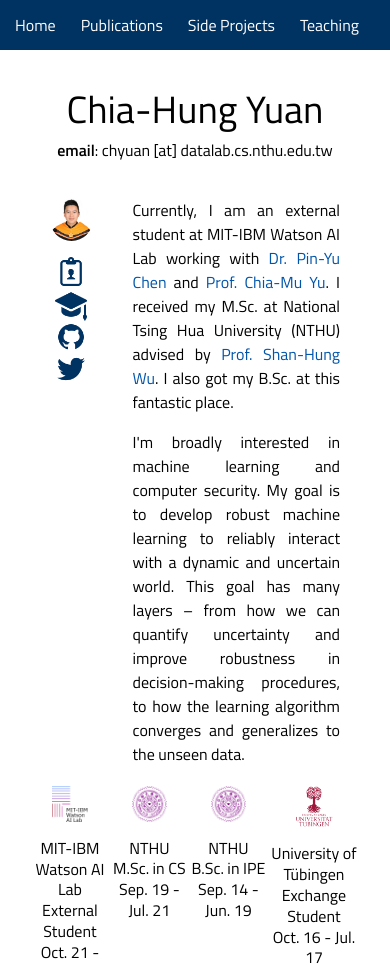
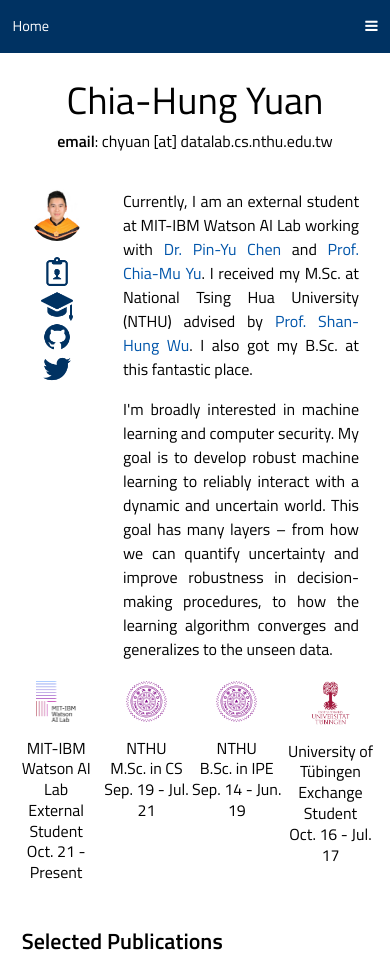
Before and after one commit to lionelmessi6410/lionelmessi6410.github.io, a plain HTML site: page index.html in a window 390 px wide. Shown: the top 965 px of the page. Drawn offline with Linux system fonts and the light colour scheme; a script that the page names is missing.

Commit message:
Update index.html

```diff
--- a/assets/main.css
+++ b/assets/main.css
@@ -23,7 +23,7 @@ div.ftsubheader a:hover{text-decoration:underline}
 span.jw{color:#000000;text-decoration:underline}
 span.author{white-space:nowrap}
 div.outercontainer{text-align:center}
-div.header,div.container,div.content,div.img,div.text{display:inline-block;zoom:1;display*:inline;text-align:left;margin-left:auto;margin-right:auto;vertical-align:middle;max-width:800px}
+div.header,div.container,div.content,div.img,div.text{display:inline-block;zoom:1;display*:inline;text-align:left;margin-left:auto;margin-right:auto;vertical-align:middle;max-width:760px}
 /*div.header,div.container{min-width:330px}*/
 div.header{min-width:330px}
 /*div.container{min-width:800px}*/
@@ -56,6 +56,7 @@ span.venue a:visited{color:seagreen}
 span.fullvenue{padding-left:8px}
 /*div.anchor{border-top:50px solid transparent;margin-top:-50px}*/
 div.anchor{border-top:10px solid transparent;margin-top:0px}
+div.h-anchor{border-top:20px solid transparent;margin-top:0px}
 div.recruit{display:none}
 
 .container-box .box{
@@ -139,3 +140,46 @@ div.recruit{display:none}
     div.heading div.info{padding-right:calc(40% - 350px);}
     div.publication div.img{width:23%}
     div.publication div.text{max-width:70%;text-align:left}
+}
+
+.topnav {
+  overflow: hidden;
+  background-color: #003262;
+}
+
+.topnav a {
+  float: left;
+  display: block;
+  color: #ffffff !important;
+  text-align: center;
+  padding: 13px 12.5px;
+  text-decoration: none;
+  font-size: 14.4px;
+}
+
+.topnav .icon {
+  display: none;
+  padding: 19px 12.5px;
+}
+
+@media screen and (max-width: 600px) {
+  .topnav a:not(:first-child) {display: none;}
+  .topnav a.icon {
+    float: right;
+    display: block;
+  }
+}
+
+@media screen and (max-width: 600px) {
+  .topnav.responsive {position: relative;}
+  .topnav.responsive .icon {
+    position: absolute;
+    right: 0;
+    top: 0;
+  }
+  .topnav.responsive a {
+    float: none;
+    display: block;
+    text-align: left;
+  }
+}
--- a/assets/main.js
+++ b/assets/main.js
@@ -30,3 +30,12 @@ function showRecruit() {
   }
   recruit = 1 - recruit;
 }
+
+function myFunction() {
+  var x = document.getElementById("home");
+  if (x.className === "topnav") {
+    x.className += " responsive";
+  } else {
+    x.className = "topnav";
+  }
+}
--- a/index.html
+++ b/index.html
@@ -61,6 +61,7 @@
     }
   </style>
   <link href='https://fonts.googleapis.com/css?family=Titillium+Web:400,600,400italic,600italic,300,300italic' rel='stylesheet' type='text/css'>
+  <link rel="stylesheet" href="https://cdnjs.cloudflare.com/ajax/libs/font-awesome/4.7.0/css/font-awesome.min.css">
   <!-- <link rel="stylesheet" href="./assets/font.css"> -->
   <link rel="stylesheet" href="./assets/main.css">
   <script src="./assets/main.js"></script>
@@ -73,19 +74,34 @@
     <div class="outercontainer">
       <script src="./assets/header.js"></script>
       <header>
-        <div class="container header" id="home">
-          <div class="ftheader text"><a href="#home">Home</a></div>
+        <!-- <div class="container header topnav" id="home">
+          <div class="ftheader text"><a href="#home" class="active">Home</a></div>
           <div class="ftheader text"><a href="#publications">Publications</a></div>
           <div class="ftheader text"><a href="#projects">Side Projects</a></div>
           <div class="ftheader text"><a href="#teaching">Teaching</a></div>
           <div class="ftheader text"><a href="#honors">Honors & Awards</a></div>
+          <div class="ftheader text">
+            <a href="javascript:void(0);" class="icon" onclick="myFunction()">
+              <i class="fa fa-bars"></i>
+            </a>
+          </div>
+        </div> -->
+        <div class="container topnav" id="home">
+          <a href="#home" class="active">Home</a>
+          <a href="#publications">Publications</a>
+          <a href="#projects">Side Projects</a>
+          <a href="#teaching">Teaching</a>
+          <a href="#honors">Honors & Awards</a>
+          <a href="javascript:void(0);" class="icon" onclick="myFunction()">
+            <i class="fa fa-bars"></i>
+          </a>
         </div>
       </header>
 
       <div class="container body">
-        <div class="content heading anchor">
+        <div class="content heading h-anchor" border-top="20">
           <div class="text info">
-            <table border="0" align="center" border="0" cellspacing="0" cellpadding="20">
+            <table border="0" align="center" border="0" cellspacing="0">
             <tr><td>
             <table width="100%" align="center" border="0" cellspacing="0" cellpadding="20">
               <p align="center">
```
